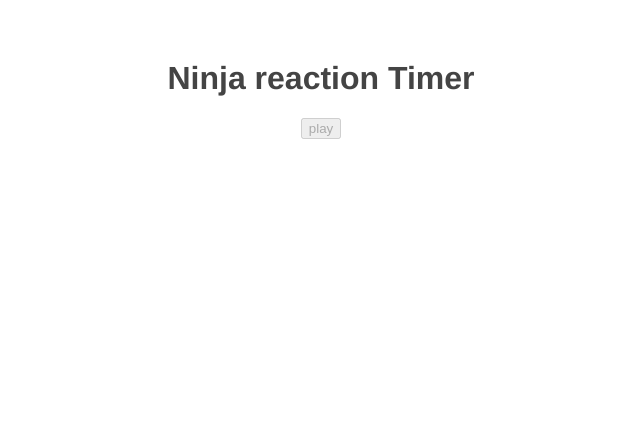
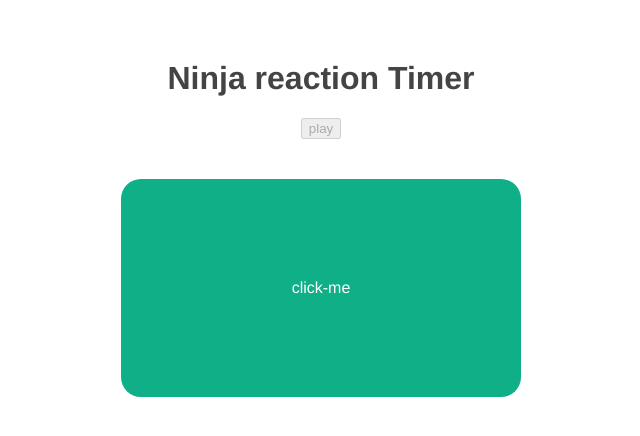
Before and after one commit to thiagobardini/vue-reaction-timer, a Vue app: page / in a window 1280 px wide. Both pictures are taken after a click on the button "play". Shown: the top 436 px of the page, without its empty margins (319-959 px from the left). Built offline with nearby package versions, Linux system fonts and the light colour scheme.

Commit message:
Creating a timer

```diff
--- a/src/App.vue
+++ b/src/App.vue
@@ -1,7 +1,7 @@
 <template>
   <h1>Ninja reaction Timer</h1>
   <button @click="start" :disabled="isPlaying">play</button>
-  <!-- <Block v-if="isPlaying" :delay="delay" /> -->
+  <Block v-if="isPlaying" :delay="delay" />
 </template>
 
 <script>
--- a/src/components/Block.vue
+++ b/src/components/Block.vue
@@ -1,5 +1,5 @@
 <template>
-  <div class="block" v-if="showBlock">
+  <div class="block" v-if="showBlock" @click.self="stopTimer">
     click-me
   </div>
 </template>
@@ -11,12 +11,26 @@
   data() {
     return {
       showBlock: false,
+      timer: null,
+      reactionTime: 0,
     }
   },
   mounted() {
     setTimeout(() => {
       this.showBlock = true
+      this.startTimer()
     }, this.delay)
+  },
+  methods: {
+    startTimer() {
+      this.timer = setInterval(() => {
+        this.reactionTime += 10
+      }, 10)
+    },
+    stopTimer() {
+      clearInterval(this.timer)
+      console.log(this.reactionTime)
+    },
   },
 }
 </script>
```
Also changed, not shown: 1 other file (tests, documents, lock files or other folders).
